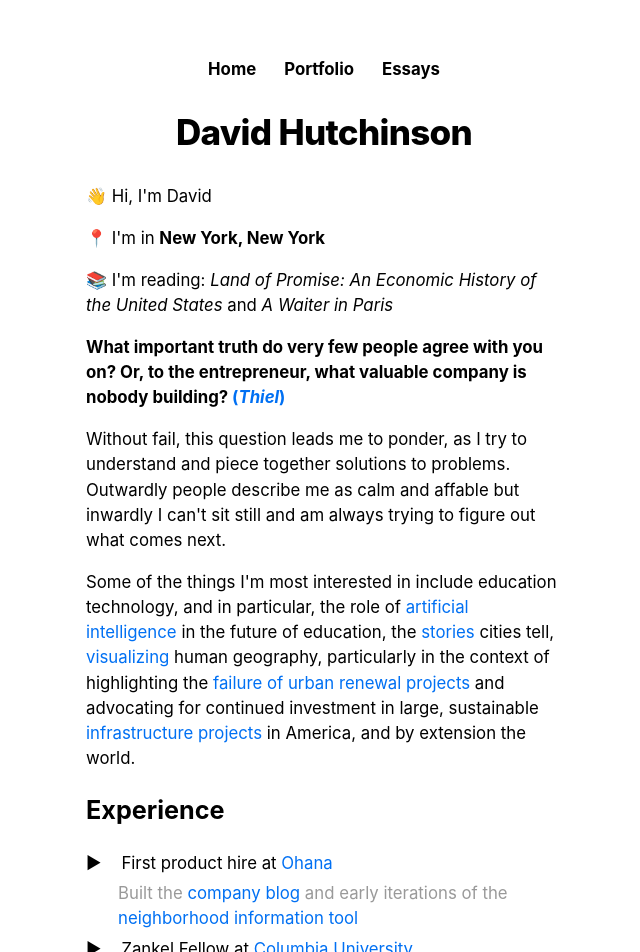
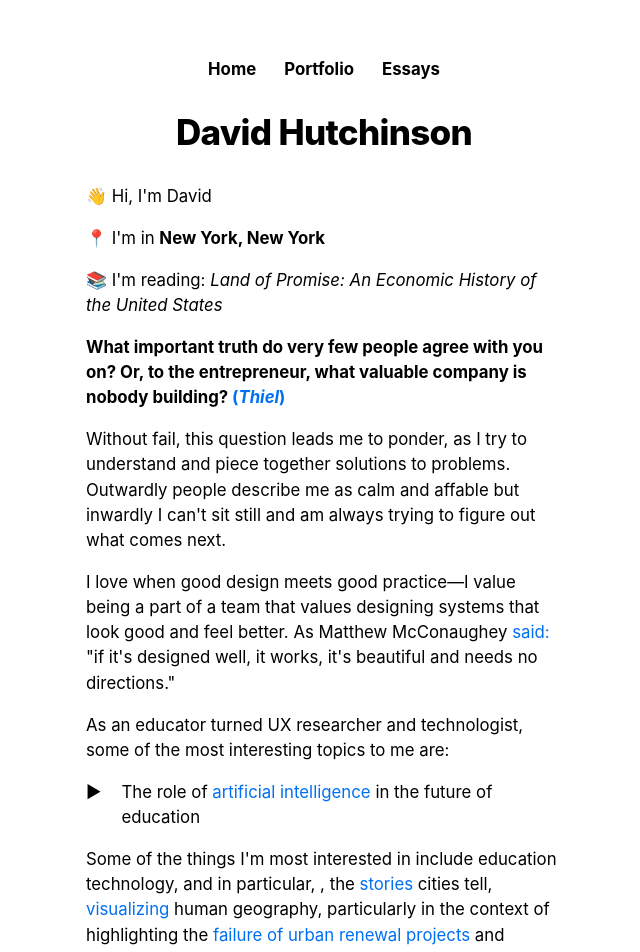
Before and after one commit to dvdhutch/dvdhutch-personal-site, a Next.js app: page / in a window 1280 px wide. Shown: the top 952 px of the page, without its empty margins (316-956 px from the left). Built offline with nearby package versions, Linux system fonts and the light colour scheme.

Commit message:
adjust topics

```diff
--- a/pages/index.js
+++ b/pages/index.js
@@ -23,10 +23,18 @@ export default function Home({ allPostsData }) {
       <section className={utilStyles.headingMd}>
         <p> 👋 Hi, I'm David </p>
         <p> 📍 I'm in <b>New York, New York</b></p>
-        <p> 📚 I'm reading: <i>Land of Promise: An Economic History of the United States</i> and <i>A Waiter in Paris</i></p>
+        <p> 📚 I'm reading: <i>Land of Promise: An Economic History of the United States</i></p>
         <p> <b> What important truth do very few people agree with you on? Or, to the entrepreneur, what valuable company is nobody building? <a href="https://en.wikipedia.org/wiki/Zero_to_One">(<i>Thiel</i>)</a> </b> </p>
         <p> Without fail, this question leads me to ponder, as I try to understand and piece together solutions to problems. Outwardly people describe me as calm and affable but inwardly I can't sit still and am always trying to figure out what comes next.</p>
-        <p> Some of the things I'm most interested in include education technology, and in particular, the role of <a href="https://www.ted.com/talks/sal_khan_the_amazing_ai_super_tutor_for_students_and_teachers/c">artificial intelligence</a> in the future of education, the <a href="http://paulgraham.com/cities.html">stories</a> cities tell, <a href="https://ourworldindata.org/">visualizing</a> human geography, particularly in the context of highlighting the <a href="https://www.segregationbydesign.com/">failure of urban renewal projects</a> and advocating for continued investment in large, sustainable <a href="https://www.noahpinion.blog/p/interview-patrick-collison-co-founder">infrastructure projects</a> in America, and by extension the world. </p>
+        <p> I love when good design meets good practice&mdash;I value being a part of a team that values designing systems that look good and feel better. As Matthew McConaughey <a href="https://x.com/McConaughey/status/1822981269099028696">said:</a> "if it's designed well, it works, it's beautiful and needs no directions." </p>
+        <p> As an educator turned UX researcher and technologist, some of the most interesting topics to me are:</p>
+        <ul className={utilStyles.arrowList}>
+          <li className={utilStyles.workItem}>
+            <span className={utilStyles.arrow}>▶</span>
+            <span className={utilStyles.indentedText}>The role of <a href="https://www.ted.com/talks/sal_khan_the_amazing_ai_super_tutor_for_students_and_teachers/c">artificial intelligence</a> in the future of education</span>
+          </li>
+        </ul>
+        <p> Some of the things I'm most interested in include education technology, and in particular, , the <a href="http://paulgraham.com/cities.html">stories</a> cities tell, <a href="https://ourworldindata.org/">visualizing</a> human geography, particularly in the context of highlighting the <a href="https://www.segregationbydesign.com/">failure of urban renewal projects</a> and advocating for continued investment in large, sustainable <a href="https://www.noahpinion.blog/p/interview-patrick-collison-co-founder">infrastructure projects</a> in America, and by extension the world. </p>
         <h2>Experience</h2>
         <ul className={utilStyles.arrowList}>
           <li className={utilStyles.workItem}>
--- a/styles/utils.module.css
+++ b/styles/utils.module.css
@@ -95,7 +95,7 @@
 
 .indentedTextLight {
   display: inline-block; /* Allows margin/padding to take effect */
-  margin-left: 32px;
+  margin-left: 33px;
 }
 
 .workItem {
```
